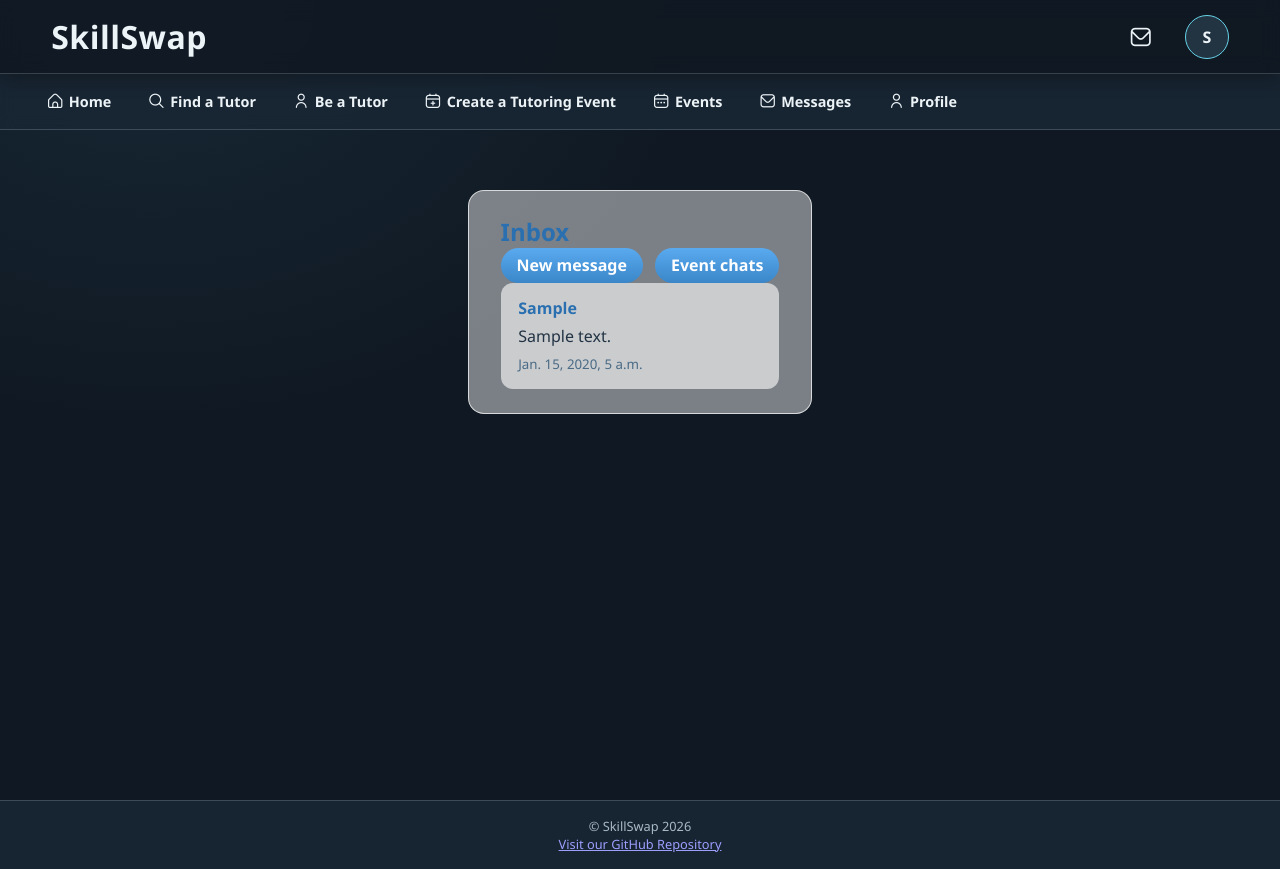
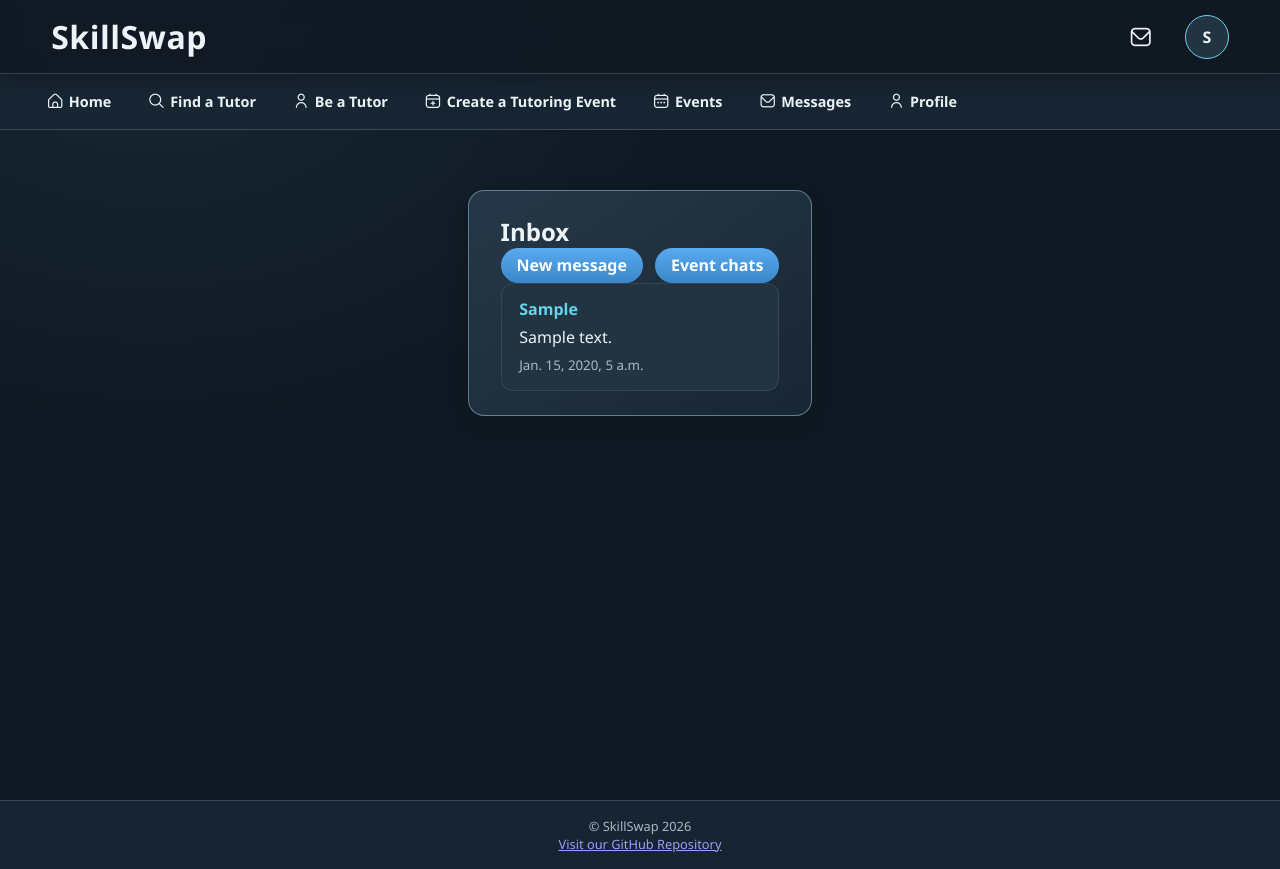
Before and after one commit to alexkg913/SkillSwap, a Django app: page /messaging/inbox/ in a window 1280 px wide. Run offline with Django 5.2, Linux system fonts and the light colour scheme; a user stored in the database is signed in; tables that the repository leaves empty hold one stand-in row (values such as "Sample post"); some libraries are stand-ins or nearby versions.

Commit message:
More dark mode hot fixing HOORAYYYYY

```diff
--- a/events/templates/events/event_form.html
+++ b/events/templates/events/event_form.html
@@ -106,7 +106,7 @@
                     <button type="submit" class="event-form__submit">
                         {% if event %}Save changes{% else %}Create event{% endif %}
                     </button>
-                    <a class="form-cancel" href="{% url 'home:index' %}">Back to the map</a>
+                    <a class="form-cancel" href="{% url 'events:saved_events' %}">Back to events</a>
                 </div>
             </form>
 
--- a/home/templates/home/index.html
+++ b/home/templates/home/index.html
@@ -42,7 +42,7 @@
             <a href="{% url 'events:find_tutor' %}"><i class="fi fi-rr-search" aria-hidden="true"></i> Find a Tutor</a>
             <a href="{% url 'events:be_tutor' %}"><i class="fi fi-rr-user" aria-hidden="true"></i> Be a Tutor</a>
             <a href="{% url 'events:create' %}"><i class="fi fi-rr-calendar-plus" aria-hidden="true"></i> Create a Tutoring Event</a>
-            <a href="{% url 'events:saved_events' %}">Events</a>
+            <a href="{% url 'events:saved_events' %}"><i class="fi fi-rr-calendar" aria-hidden="true"></i> Events</a>
             <a href="{% url 'inbox' %}"><i class="fi fi-rr-envelope" aria-hidden="true"></i> Messages</a>
             <a href="{% url 'user_profile:profile' %}"><i class="fi fi-rr-user" aria-hidden="true"></i> Profile</a>
         </nav>
--- a/messaging/static/messaging/messaging.css
+++ b/messaging/static/messaging/messaging.css
@@ -33,3 +33,27 @@
 .message-form { display: flex; gap: 0.6rem; align-items: flex-end; }
 .message-form textarea { flex: 1; min-height: 70px; padding: 0.6rem; border-radius: 12px; border: 1px solid rgba(42, 111, 176, 0.4); font: inherit; }
 .message-form button { padding: 0.6rem 1.2rem; border: none; border-radius: 999px; background: linear-gradient(#5aaaf0, #3a86c8); color: #fff; font-weight: 700; cursor: pointer; }
+
+html[data-appearance="dark"] .messaging-panel {
+    border-color: rgba(167, 227, 239, 0.45);
+    background: linear-gradient(145deg, #263848, #192633);
+    color: #edf4f8;
+    box-shadow: 0 8px 22px rgba(0, 0, 0, 0.16);
+}
+
+html[data-appearance="dark"] .messaging-panel .conversation-card {
+    border: 1px solid rgba(207, 230, 241, 0.1);
+    background: #223342;
+}
+
+html[data-appearance="dark"] .messaging-panel .conversation-name {
+    color: #67d4e8;
+}
+
+html[data-appearance="dark"] .messaging-panel .conversation-card p {
+    color: #edf4f8;
+}
+
+html[data-appearance="dark"] .messaging-panel .conversation-card small {
+    color: #a9bac7;
+}
--- a/user_profile/templates/user_profile/main_nav.html
+++ b/user_profile/templates/user_profile/main_nav.html
@@ -4,7 +4,4 @@
     <a href="{% url 'events:be_tutor' %}"><i class="fi fi-rr-user" aria-hidden="true"></i> Be a Tutor</a>
     <a href="{% url 'events:create' %}"><i class="fi fi-rr-calendar-plus" aria-hidden="true"></i> Create a Tutoring Event</a>
     <a href="{% url 'events:saved_events' %}"><i class="fi fi-rr-calendar" aria-hidden="true"></i> Events</a>
-    <a href="{% url 'inbox' %}"><i class="fi fi-rr-envelope" aria-hidden="true"></i> Messages</a>
-    <a href="{% url 'user_profile:profile' %}"{% if request.resolver_match.view_name == 'user_profile:profile' %} aria-current="page"{% endif %}><i class="fi fi-rr-user" aria-hidden="true"></i> Profile</a>
-    <a href="{% url 'user_profile:user_settings' %}"{% if request.resolver_match.view_name == 'user_profile:user_settings' or request.resolver_match.view_name == 'user_profile:security_settings' %} aria-current="page"{% endif %}><i class="fi fi-rr-settings" aria-hidden="true"></i> Settings</a>
 </nav>
```
Also changed, not shown: home/static/home/css/appearance_dark.css (+30 -1 lines).
